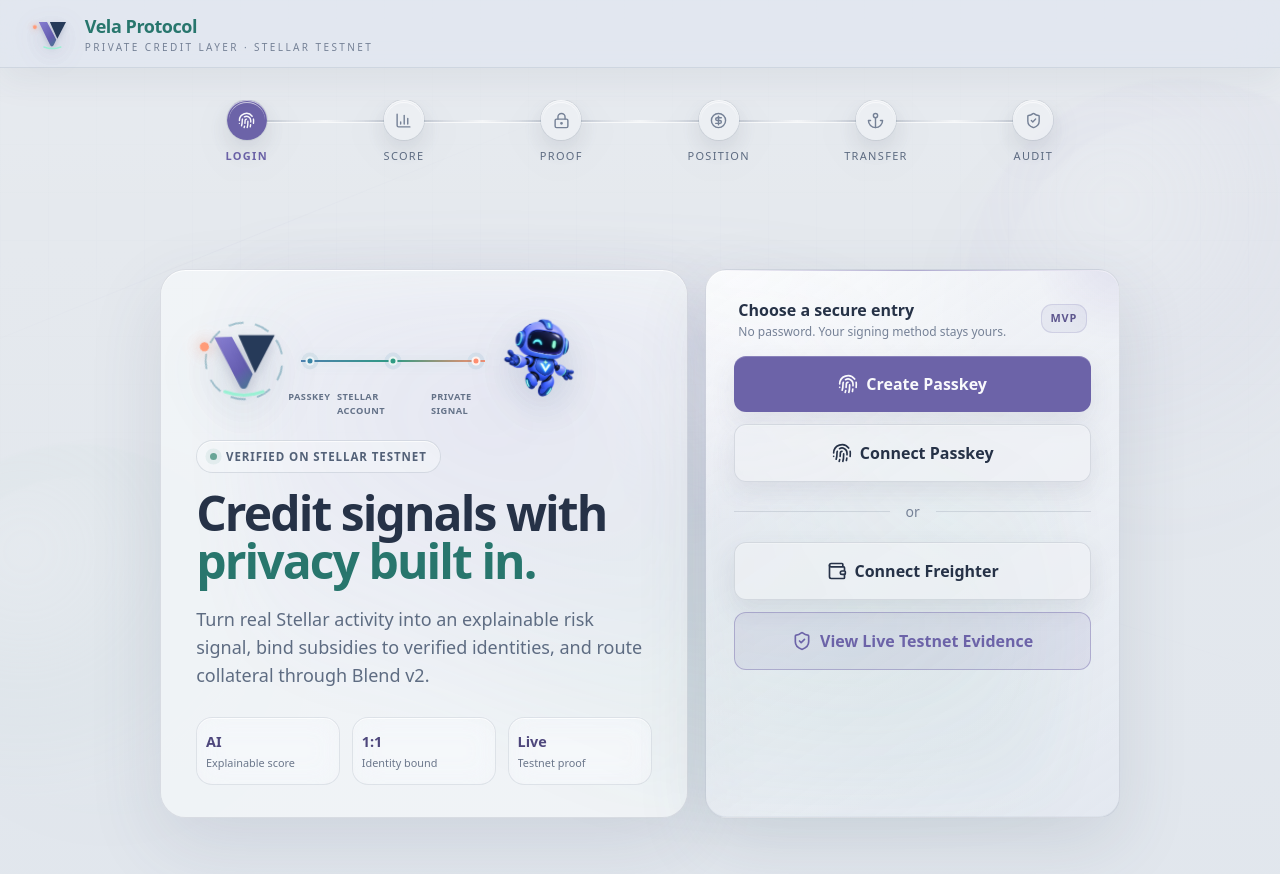
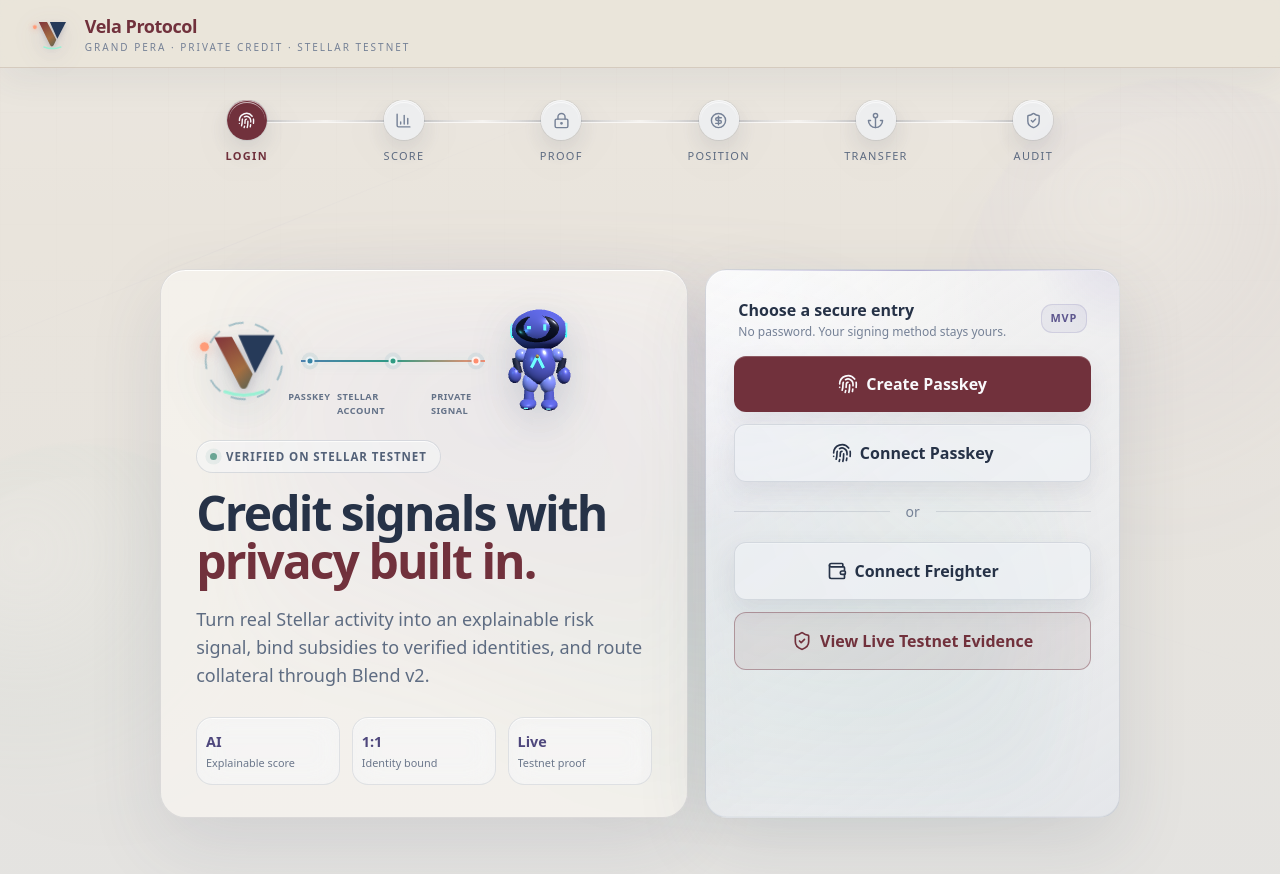
Before and after one commit to uguredgf/vela-protocol, a React (Vite) app in the folder vela-protocol/frontend/: page / in a window 1280 px wide. Built offline with nearby package versions, Linux system fonts and the light colour scheme; no server answers; what @stellar/stellar-sdk would draw is missing.

Commit message:
Add 3D Vela guide and Grand Pera theme

```diff
--- a/vela-protocol/frontend/package.json
+++ b/vela-protocol/frontend/package.json
@@ -18,11 +18,13 @@
     "react": "^18.3.0",
     "react-dom": "^18.3.0",
     "react-router-dom": "^6.26.0",
+    "three": "^0.186.0",
     "zustand": "^4.5.0"
   },
   "devDependencies": {
     "@types/react": "^18.3.0",
     "@types/react-dom": "^18.3.0",
+    "@types/three": "^0.186.0",
     "@vitejs/plugin-react": "^4.3.0",
     "autoprefixer": "^10.4.0",
     "postcss": "^8.4.0",
--- a/vela-protocol/frontend/src/components/PasskeyLogin.tsx
+++ b/vela-protocol/frontend/src/components/PasskeyLogin.tsx
@@ -7,6 +7,7 @@ import { bindClassicAccount, createFundedClassicAccount, PENDING_DEPLOY_SOURCE_K
 import { connectFreighter } from '../services/freighter';
 import { Fingerprint, ShieldCheck, Wallet } from 'lucide-react';
 import { ProtocolCore } from './ui/ProtocolCore';
+import { Vela3D } from './ui/Vela3D';
 
 export const PasskeyLogin: React.FC = () => {
   const { setAuth, setFreighterAuth, isAuthenticated, classicAccount } = useStore();
@@ -91,7 +92,7 @@ export const PasskeyLogin: React.FC = () => {
             <div className="hero-mark"><ProtocolCore variant="hero" active={isConnecting} /></div>
             <div className="login-identity-flow__line"><span /><span /><span /></div>
             <div className="login-identity-flow__labels"><span>Passkey</span><span>Stellar account</span><span>Private signal</span></div>
-            <motion.img className="login-mascot" src="/vela-mascot.png" alt="Vela protocol guide" animate={isConnecting ? { x: [0, 12, 0], y: [0, -7, 0], rotateY: [0, 20, 0] } : { x: [0, 5, -3, 0], y: [0, -6, -2, 0], rotateY: [-10, 14, -7, -10], rotateZ: [-1.5, 1.5, -1, -1.5] }} transition={{ duration: isConnecting ? 1.4 : 4.8, repeat: Infinity, ease: 'easeInOut' }} />
+            <Vela3D className="login-mascot" active={isConnecting} celebration={isAuthenticated} />
           </div>
           <div className="eyebrow mb-4">
             <span className="eyebrow__dot" /> Verified on Stellar testnet
--- a/vela-protocol/frontend/src/components/ScoreDisplay.tsx
+++ b/vela-protocol/frontend/src/components/ScoreDisplay.tsx
@@ -5,6 +5,7 @@ import { useNavigate } from 'react-router-dom';
 import { getScore } from '../services/scoring';
 import { ArrowDownRight, ArrowUpRight, Info, RefreshCcw, ShieldCheck } from 'lucide-react';
 import { Card3D } from './ui/Card3D';
+import { Vela3D } from './ui/Vela3D';
 
 const FEATURE_LABELS: Record<string, string> = {
   tx_count: 'Activity history', tx_frequency: 'Payment frequency', tx_regularity: 'Transaction regularity',
@@ -49,7 +50,7 @@ export const ScoreDisplay: React.FC = () => {
   const getTier = (value: number) => value >= 80 ? 'Strong signal' : value >= 60 ? 'Developing signal' : value >= 40 ? 'Limited signal' : 'Not enough signal';
 
   if (isLoading || score === null) return <div className="score-loader" role="status" aria-live="polite">
-    <div className="score-loader__stage"><span className="score-loader__ring score-loader__ring--one" /><span className="score-loader__ring score-loader__ring--two" /><motion.img src="/vela-mascot.png" alt="Vela is analysing your account" animate={{ y: [0, -7, 0], rotate: [-1, 1, -1] }} transition={{ repeat: Infinity, duration: 2.4, ease: 'easeInOut' }} /></div>
+    <div className="score-loader__stage"><span className="score-loader__ring score-loader__ring--one" /><span className="score-loader__ring score-loader__ring--two" /><Vela3D active /></div>
     <h2 className="text-xl font-semibold">Reading your Stellar activity…</h2>
     <p className="text-gray-400 mt-2">Vela is turning on-chain patterns into a private credit signal.</p>
   </div>;
--- a/vela-protocol/frontend/src/components/layout/Layout.tsx
+++ b/vela-protocol/frontend/src/components/layout/Layout.tsx
@@ -18,7 +18,7 @@ export const Layout: React.FC<{ children: React.ReactNode }> = ({ children }) =>
           <ProtocolCore />
           <div>
             <span className="block text-lg font-bold tracking-tight gradient-text">Vela Protocol</span>
-            <span className="hidden sm:block text-[10px] uppercase tracking-[0.24em] text-gray-500">Private credit layer · Stellar testnet</span>
+            <span className="hidden sm:block text-[10px] uppercase tracking-[0.2em] text-gray-500">Grand Pera · Private credit · Stellar testnet</span>
           </div>
         </div>
         {displayAddress && (
--- a/vela-protocol/frontend/src/components/ui/ProtocolCore.tsx
+++ b/vela-protocol/frontend/src/components/ui/ProtocolCore.tsx
@@ -10,9 +10,9 @@ export const ProtocolCore: React.FC<{ variant?: 'header' | 'hero'; active?: bool
       <svg viewBox="0 0 48 48" role="presentation">
         <defs>
           <linearGradient id={gradientId} x1="9" y1="5" x2="39" y2="43" gradientUnits="userSpaceOnUse">
-            <stop stopColor="#8B83D7" />
-            <stop offset=".55" stopColor="#655DB0" />
-            <stop offset="1" stopColor="#2E8B75" />
+            <stop stopColor="#7A2938" />
+            <stop offset=".55" stopColor="#A56F42" />
+            <stop offset="1" stopColor="#1D5660" />
           </linearGradient>
         </defs>
         <circle className="protocol-core__signal" cx="24" cy="24" r="20" />
--- /dev/null
+++ b/vela-protocol/frontend/src/components/ui/Vela3D.tsx
@@ -0,0 +1,97 @@
+import React, { useEffect, useRef } from 'react';
+import * as THREE from 'three';
+
+type Vela3DProps = { className?: string; active?: boolean; celebration?: boolean };
+
+const material = (color: number, metalness = .15, roughness = .34) => new THREE.MeshStandardMaterial({ color, metalness, roughness });
+
+export const Vela3D: React.FC<Vela3DProps> = ({ className = '', active = false, celebration = false }) => {
+  const mountRef = useRef<HTMLDivElement>(null);
+
+  useEffect(() => {
+    const mount = mountRef.current;
+    if (!mount) return;
+
+    const scene = new THREE.Scene();
+    const camera = new THREE.PerspectiveCamera(30, 1, .1, 100);
+    camera.position.set(0, .15, 9.5);
+    const renderer = new THREE.WebGLRenderer({ alpha: true, antialias: true, powerPreference: 'high-performance' });
+    renderer.setPixelRatio(Math.min(window.devicePixelRatio, 1.75));
+    renderer.setClearColor(0x000000, 0);
+    renderer.outputColorSpace = THREE.SRGBColorSpace;
+    mount.appendChild(renderer.domElement);
+
+    const robot = new THREE.Group();
+    scene.add(robot);
+    const violet = material(0x5d63d8, .28, .27);
+    const violetLight = material(0x8993ff, .2, .24);
+    const navy = material(0x10162f, .4, .2);
+    const joint = material(0x1d2344, .3, .38);
+    const cyan = new THREE.MeshStandardMaterial({ color: 0x6ef4e1, emissive: 0x20bfae, emissiveIntensity: 2, metalness: .1, roughness: .2 });
+    const brass = new THREE.MeshStandardMaterial({ color: 0xcba45d, emissive: 0x4b3210, emissiveIntensity: .2, metalness: .65, roughness: .24 });
+
+    const mesh = (geometry: THREE.BufferGeometry, mat: THREE.Material, position: [number, number, number], scale: [number, number, number]) => {
+      const item = new THREE.Mesh(geometry, mat);
+      item.position.set(...position); item.scale.set(...scale); item.castShadow = true; robot.add(item); return item;
+    };
+
+    mesh(new THREE.SphereGeometry(1, 40, 28), violet, [0, 1.15, 0], [1.25, .92, .92]);
+    mesh(new THREE.SphereGeometry(1, 40, 28), navy, [0, 1.13, .69], [.92, .57, .17]);
+    mesh(new THREE.BoxGeometry(.17, .13, .08), cyan, [-.31, 1.15, .87], [1, 1, 1]);
+    mesh(new THREE.BoxGeometry(.12, .25, .08), cyan, [.34, 1.15, .87], [1, 1, 1]);
+    mesh(new THREE.CylinderGeometry(.32, .32, .18, 32), violetLight, [-1.12, 1.15, 0], [1, 1, 1]).rotation.z = Math.PI / 2;
+    mesh(new THREE.CylinderGeometry(.32, .32, .18, 32), violetLight, [1.12, 1.15, 0], [1, 1, 1]).rotation.z = Math.PI / 2;
+    mesh(new THREE.TorusGeometry(.29, .045, 12, 36), cyan, [-1.22, 1.15, 0], [1, 1, 1]).rotation.y = Math.PI / 2;
+    mesh(new THREE.TorusGeometry(.29, .045, 12, 36), cyan, [1.22, 1.15, 0], [1, 1, 1]).rotation.y = Math.PI / 2;
+
+    mesh(new THREE.SphereGeometry(1, 32, 24), violet, [0, -.35, 0], [.75, .95, .56]);
+    mesh(new THREE.SphereGeometry(1, 24, 18), joint, [0, .25, 0], [.35, .18, .3]);
+    const vLeft = mesh(new THREE.BoxGeometry(.13, .58, .07), cyan, [-.13, -.26, .58], [1, 1, 1]); vLeft.rotation.z = -.48;
+    const vRight = mesh(new THREE.BoxGeometry(.13, .58, .07), cyan, [.13, -.26, .58], [1, 1, 1]); vRight.rotation.z = .48;
+    mesh(new THREE.SphereGeometry(1, 20, 16), brass, [0, -.03, .64], [.08, .08, .05]);
+
+    const limb = (x: number) => {
+      mesh(new THREE.SphereGeometry(1, 22, 16), violetLight, [x * .82, .02, 0], [.28, .31, .3]);
+      const arm = mesh(new THREE.CylinderGeometry(.15, .18, .72, 20), joint, [x * 1.02, -.45, 0], [1, 1, 1]); arm.rotation.z = x * -.22;
+      mesh(new THREE.SphereGeometry(1, 22, 16), violet, [x * 1.12, -.88, 0], [.3, .38, .29]);
+      mesh(new THREE.SphereGeometry(1, 22, 16), violetLight, [x * .4, -1.22, 0], [.36, .48, .35]);
+      mesh(new THREE.CylinderGeometry(.2, .25, .76, 22), violet, [x * .46, -1.78, 0], [1, 1, 1]);
+      mesh(new THREE.SphereGeometry(1, 22, 16), violet, [x * .48, -2.18, .12], [.37, .24, .58]);
+      mesh(new THREE.BoxGeometry(.18, .05, .11), cyan, [x * .48, -2.25, .64], [1, 1, 1]);
+    };
+    limb(-1); limb(1);
+
+    scene.add(new THREE.HemisphereLight(0xeaf8ff, 0x1b1730, 2.5));
+    const key = new THREE.DirectionalLight(0xffffff, 3.1); key.position.set(4, 6, 6); scene.add(key);
+    const rim = new THREE.PointLight(0x5ff2dc, 7, 12); rim.position.set(-3, 1, 3); scene.add(rim);
+
+    const resize = () => {
+      const { width, height } = mount.getBoundingClientRect();
+      renderer.setSize(Math.max(width, 1), Math.max(height, 1), false);
+      camera.aspect = width / Math.max(height, 1); camera.updateProjectionMatrix();
+    };
+    const observer = new ResizeObserver(resize); observer.observe(mount); resize();
+    const clock = new THREE.Clock();
+    let frame = 0;
+    const reduceMotion = window.matchMedia('(prefers-reduced-motion: reduce)').matches;
+    const render = () => {
+      const t = clock.getElapsedTime();
+      const pace = active ? 1.7 : .65;
+      robot.rotation.y = reduceMotion ? -.12 : Math.sin(t * pace) * (celebration ? .5 : .28);
+      robot.rotation.x = reduceMotion ? 0 : Math.sin(t * .45) * .025;
+      robot.position.y = reduceMotion ? .35 : .35 + Math.sin(t * (active ? 2.4 : 1.25)) * .07;
+      if (celebration) robot.rotation.z = Math.sin(t * 2.2) * .04;
+      renderer.render(scene, camera);
+      frame = requestAnimationFrame(render);
+    };
+    render();
+
+    return () => {
+      cancelAnimationFrame(frame); observer.disconnect();
+      robot.traverse(item => { if (item instanceof THREE.Mesh) { item.geometry.dispose(); const mats = Array.isArray(item.material) ? item.material : [item.material]; mats.forEach(mat => mat.dispose()); } });
+      renderer.dispose(); renderer.domElement.remove();
+    };
+  }, [active, celebration]);
+
+  return <div ref={mountRef} className={`vela-3d ${className}`} role="img" aria-label="Animated 3D Vela robot" />;
+};
--- a/vela-protocol/frontend/src/components/ui/VelaGuide.tsx
+++ b/vela-protocol/frontend/src/components/ui/VelaGuide.tsx
@@ -2,6 +2,7 @@ import React from 'react';
 import { motion } from 'framer-motion';
 import { useLocation } from 'react-router-dom';
 import { useStore } from '../../store/useStore';
+import { Vela3D } from './Vela3D';
 
 const routeMessages: Record<string, { eyebrow: string; message: string }> = {
   '/': { eyebrow: 'Vela guide', message: 'Choose a secure way in' },
@@ -36,11 +37,11 @@ export const VelaGuide: React.FC = () => {
       role="status"
       aria-label={`${copy.eyebrow}: ${copy.message}`}
     >
-      <div className="vela-guide__scene" aria-hidden="true">
+      <div className="vela-guide__scene">
         <span className="vela-guide__orbit" /><span className="vela-guide__spark vela-guide__spark--one" /><span className="vela-guide__spark vela-guide__spark--two" />
-        <motion.img className="vela-guide__mascot" src="/vela-mascot.png" alt="" animate={completion ? { y: [0, -8, 0], rotateZ: [-2, 2, -2], scale: [1, 1.04, 1] } : { y: [0, -4, 0], rotateY: [-5, 8, -5] }} transition={{ duration: completion ? 1.7 : 3.2, repeat: Infinity, ease: 'easeInOut' }} />
+        <Vela3D className="vela-guide__mascot" active={!completion} celebration={!!completion} />
       </div>
-      <div className="vela-guide__copy">
+      <div className="vela-guide__copy" aria-hidden="true">
         <span>{copy.eyebrow}</span>
         <strong>{copy.message}</strong>
       </div>
--- a/vela-protocol/frontend/src/index.css
+++ b/vela-protocol/frontend/src/index.css
@@ -9,7 +9,7 @@
   }
 
   html {
-    background: #dce3ed;
+    background: #e7e0d5;
   }
 
   body {
@@ -34,7 +34,7 @@
 
 .gradient-text {
   color: transparent;
-  background: linear-gradient(115deg, #625a9d 10%, #7b72ad 50%, #397b75 100%);
+  background: linear-gradient(115deg, #732d3b 10%, #a06f45 52%, #21545d 100%);
   background-clip: text;
   -webkit-background-clip: text;
 }
@@ -62,8 +62,8 @@
 }
 
 .app-header {
-  border-bottom: 1px solid rgba(70, 82, 106, .12);
-  background: rgba(224, 230, 239, .7);
+  border-bottom: 1px solid rgba(111, 72, 52, .16);
+  background: rgba(234, 228, 217, .82);
   box-shadow: 0 12px 35px rgba(63, 73, 96, .07);
   backdrop-filter: blur(24px) saturate(135%);
   -webkit-backdrop-filter: blur(24px) saturate(135%);
@@ -114,17 +114,15 @@
   isolation: isolate;
   overflow: hidden;
   color: #263247;
-  background:
-    radial-gradient(circle at 50% -10%, rgba(248, 249, 252, .82), transparent 38%),
-    linear-gradient(135deg, #d7e0eb 0%, #e5e1eb 48%, #d6e4e2 100%);
+  background: #e8e2d9;
 }
 
 .animated-bg__grid {
   position: absolute;
   inset: 0;
   opacity: .42;
-  background-image: linear-gradient(rgba(83, 97, 125, .055) 1px, transparent 1px), linear-gradient(90deg, rgba(83, 97, 125, .055) 1px, transparent 1px);
-  background-size: 48px 48px;
+  background-image: linear-gradient(rgba(102, 75, 59, .045) 1px, transparent 1px), linear-gradient(90deg, rgba(102, 75, 59, .045) 1px, transparent 1px);
+  background-size: 56px 56px;
   mask-image: linear-gradient(to bottom, black, transparent 78%);
 }
 
@@ -226,7 +224,7 @@
 
 .score-loader { min-height: 420px; display: flex; flex-direction: column; align-items: center; justify-content: center; text-align: center; }
 .score-loader__stage { position: relative; display: grid; place-items: center; width: 170px; height: 170px; margin-bottom: 1rem; }
-.score-loader__stage img { position: relative; z-index: 2; width: 124px; height: 124px; object-fit: contain; filter: drop-shadow(0 16px 22px rgba(75,66,145,.2)); }
+.score-loader__stage .vela-3d { position: relative; z-index: 2; width: 145px; height: 165px; filter: drop-shadow(0 16px 22px rgba(75,66,145,.2)); }
 .score-loader__ring { position: absolute; inset: 16px; border: 1px solid rgba(108,99,168,.24); border-radius: 50%; animation: scan-breathe 2.4s ease-out infinite; }
 .score-loader__ring--two { inset: 2px; border-color: rgba(46,139,117,.18); animation-delay: .8s; }
 .signal-factor { display: flex; align-items: center; gap: .7rem; padding: .72rem .8rem; border: 1px solid rgba(69,82,108,.1); border-radius: .85rem; background: rgba(238,241,245,.62); }
@@ -238,12 +236,12 @@
 .score-details code { color: #3f4d64; }
 .model-note { background: rgba(241,244,248,.64); }
 
-.page-login.animated-bg { background: #e5e9ee; }
+.page-login.animated-bg { background: #e9e4dc; }
 .page-login .ambient-orb, .page-login .animated-bg__beam { opacity: .12; animation: none; }
 .page-login .animated-bg__grid { opacity: .22; }
-.page-login .hero-copy-glass { background: rgba(247,249,251,.68); }
+.page-login .hero-copy-glass { background: rgba(248,245,239,.76); }
 .page-login .hero-copy-glass::after { display: none; }
-.page-login .gradient-text { color: #28766d; background: none; -webkit-text-fill-color: currentColor; }
+.page-login .gradient-text { color: #71313c; background: none; -webkit-text-fill-color: currentColor; }
 
 .page-score.animated-bg { background: #edf0f2; }
 .page-score .ambient-orb--lavender { background: rgba(190,45,53,.08); }
@@ -307,7 +305,8 @@
 
 .login-identity-flow { position: relative; width: min(100%, 390px); min-height: 118px; display: grid; grid-template-columns: 96px 1fr 92px; align-items: center; gap: .55rem; perspective: 700px; }
 .hero-mark { display: grid; place-items: center; }
-.login-mascot { width: 90px; height: 90px; object-fit: contain; filter: drop-shadow(0 15px 20px rgba(40,69,112,.2)); transform-style: preserve-3d; }
+.vela-3d canvas { display: block; width: 100%; height: 100%; }
+.login-mascot { width: 90px; height: 112px; filter: drop-shadow(0 15px 20px rgba(40,69,112,.2)); transform-style: preserve-3d; }
 .login-identity-flow__line { position: relative; height: 2px; background: linear-gradient(90deg, #4f7fb0, #2f9b83, #ff8f70); box-shadow: 0 0 15px rgba(47,155,131,.2); }
 .login-identity-flow__line span { position: absolute; top: 50%; width: 9px; height: 9px; border: 2px solid rgba(255,255,255,.9); border-radius: 50%; background: #3985a6; transform: translate(-50%,-50%); box-shadow: 0 0 0 4px rgba(57,133,166,.1); }
 .login-identity-flow__line span:nth-child(1) { left: 5%; }
@@ -441,41 +440,42 @@
   display: flex;
   align-items: center;
   gap: .7rem;
-  padding: .58rem .72rem .58rem .58rem;
+  padding: 0;
   border: 1px solid rgba(75,87,111,.16);
   border-radius: 1.1rem;
-  background: rgba(241,244,248,.72);
-  box-shadow: 0 18px 48px rgba(63,73,99,.16), inset 0 1px 0 rgba(255,255,255,.82);
-  backdrop-filter: blur(20px) saturate(135%);
-  -webkit-backdrop-filter: blur(20px) saturate(135%);
+  background: transparent;
+  box-shadow: none;
+  border-color: transparent;
+  backdrop-filter: none;
+  -webkit-backdrop-filter: none;
   pointer-events: none;
-  transition: right .7s cubic-bezier(.2,.8,.2,1), left .7s cubic-bezier(.2,.8,.2,1), bottom .7s cubic-bezier(.2,.8,.2,1), border-color .3s ease;
+  transition: right .7s cubic-bezier(.2,.8,.2,1), left .7s cubic-bezier(.2,.8,.2,1), bottom .7s cubic-bezier(.2,.8,.2,1);
 }
-.vela-guide--score { right: auto; left: 1.25rem; bottom: 22%; animation: guide-roam-left 7s ease-in-out infinite; }
-.vela-guide--proof { right: 1.25rem; left: auto; bottom: 20%; animation: guide-roam-right 8s ease-in-out infinite; }
-.vela-guide--position { right: auto; left: 1.25rem; bottom: 31%; animation: guide-roam-left 6.5s ease-in-out infinite reverse; }
-.vela-guide--anchor { right: 1.25rem; left: auto; bottom: 14%; animation: guide-roam-right 7.5s ease-in-out infinite; }
-.vela-guide--transparency { right: auto; left: 1.25rem; bottom: 18%; animation: guide-roam-left 8s ease-in-out infinite; }
-.vela-guide--evidence { right: 1.25rem; bottom: 28%; animation: guide-roam-right 7s ease-in-out infinite; }
-.vela-guide.is-complete { border-color: rgba(38,139,106,.32); background: rgba(235,248,243,.77); }
-.vela-guide__scene { position: relative; display: grid; place-items: center; width: 58px; height: 58px; perspective: 500px; }
+.vela-guide--score { right: auto; left: 1.25rem; bottom: 18%; }
+.vela-guide--proof { right: 1.25rem; left: auto; bottom: 18%; }
+.vela-guide--position { right: auto; left: 1.25rem; bottom: 22%; }
+.vela-guide--anchor { right: 1.25rem; left: auto; bottom: 14%; }
+.vela-guide--transparency { right: auto; left: 1.25rem; bottom: 16%; }
+.vela-guide--evidence { right: 1.25rem; bottom: 18%; }
+.vela-guide__scene { position: relative; display: grid; place-items: center; width: 84px; height: 112px; perspective: 500px; }
 
 .vela-guide__mascot {
   position: relative;
   z-index: 2;
-  width: 58px;
-  height: 58px;
+  width: 84px;
+  height: 112px;
   flex: 0 0 auto;
-  object-fit: contain;
   filter: drop-shadow(0 9px 14px rgba(74,66,121,.24));
-  animation: guide-float 4.5s ease-in-out infinite;
 }
 .vela-guide__orbit { position: absolute; inset: 7px; border: 1px solid rgba(49,138,157,.3); border-radius: 50%; transform: rotateX(68deg); animation: companion-orbit 5s linear infinite; }
 .vela-guide__spark { position: absolute; z-index: 3; width: 5px; height: 5px; border-radius: 50%; background: #ff916f; box-shadow: 0 0 8px rgba(255,130,96,.5); animation: spark-hop 2.4s ease-in-out infinite; }
 .vela-guide__spark--one { top: 5px; right: 5px; }
 .vela-guide__spark--two { bottom: 7px; left: 2px; width: 4px; height: 4px; background: #37a68b; animation-delay: -1.1s; }
-.vela-guide__copy { display: flex; flex-direction: column; max-width: 180px; }
-.vela-guide__copy span { color: #71699f; font-size: .6rem; font-weight: 750; letter-spacing: .13em; text-transform: uppercase; }
+.vela-guide__copy { position: relative; display: flex; flex-direction: column; max-width: 190px; padding: .62rem .78rem; border: 1px solid rgba(91,63,50,.16); border-radius: 1rem; background: rgba(250,247,241,.92); box-shadow: 0 12px 30px rgba(68,48,42,.11); }
+.vela-guide__copy::before, .vela-guide__copy::after { content: ''; position: absolute; left: -12px; bottom: 15px; border-radius: 50%; background: rgba(250,247,241,.96); border: 1px solid rgba(91,63,50,.14); }
+.vela-guide__copy::before { width: 8px; height: 8px; }
+.vela-guide__copy::after { left: -22px; bottom: 8px; width: 5px; height: 5px; }
+.vela-guide__copy span { color: #8a493f; font-size: .6rem; font-weight: 750; letter-spacing: .13em; text-transform: uppercase; }
 .vela-guide__copy strong { margin-top: .12rem; color: #3c485e; font-size: .73rem; font-weight: 650; white-space: nowrap; }
 
 /* Compatibility layer for legacy dark-theme utility classes. */
@@ -490,7 +490,10 @@
 .animated-bg .bg-surface\/50 { background-color: rgba(238,241,245,.5); }
 .animated-bg .bg-surface\/80 { background-color: rgba(238,241,245,.8); }
 .animated-bg .bg-accent.text-white,
-.animated-bg button.bg-accent { color: #f9f9fc; }
+.animated-bg button.bg-accent { color: #f9f9fc; background-color: #71313c; }
+.animated-bg .text-accent { color: #71313c; }
+.animated-bg .border-accent\/40 { border-color: rgba(113,49,60,.4); }
+.animated-bg .bg-accent\/10 { background-color: rgba(113,49,60,.08); }
 .animated-bg .bg-success.text-white { color: #f7fbfa; }
 .animated-bg .hover\:text-white:hover { color: #263247; }
 .animated-bg .text-green-300,
@@ -525,8 +528,6 @@ input[type='number']::placeholder { color: #8a95a7; }
 @keyframes flow-scan { 0% { transform: translateX(0); opacity: 0; } 20% { opacity: 1; } 100% { transform: translateX(260%); opacity: 0; } }
 @keyframes companion-orbit { to { transform: rotateX(68deg) rotateZ(360deg); } }
 @keyframes spark-hop { 0%,100% { transform: translate3d(0,0,0) scale(.8); opacity: .45; } 50% { transform: translate3d(3px,-7px,12px) scale(1.25); opacity: 1; } }
-@keyframes guide-roam-left { 0%,100% { transform: translate3d(0,0,0) rotateY(-3deg); } 35% { transform: translate3d(42px,-28px,18px) rotateY(12deg); } 70% { transform: translate3d(14px,24px,8px) rotateY(-10deg); } }
-@keyframes guide-roam-right { 0%,100% { transform: translate3d(0,0,0) rotateY(4deg); } 35% { transform: translate3d(-46px,-25px,20px) rotateY(-14deg); } 72% { transform: translate3d(-16px,22px,7px) rotateY(11deg); } }
 @keyframes verify-circle { to { stroke-dashoffset: 0; } }
 @keyframes verify-tick { 70% { stroke-dashoffset: 0; transform: scale(1.08); transform-origin: center; } 100% { stroke-dashoffset: 0; transform: scale(1); transform-origin: center; } }
 @keyframes orb-float-one { from { transform: translate3d(0,0,0) rotate(0deg); } to { transform: translate3d(-4vw,5vh,0) rotate(10deg); } }
@@ -549,8 +550,8 @@ input[type='number']::placeholder { color: #8a95a7; }
   .metric-chip { padding-inline: .35rem; }
   .vela-guide { right: .75rem; bottom: .75rem; padding: .45rem; border-radius: 1rem; }
   .vela-guide__copy { display: none; }
-  .vela-guide__mascot { width: 43px; height: 43px; }
-  .vela-guide__scene { width: 44px; height: 44px; }
+  .vela-guide__mascot { width: 62px; height: 82px; }
+  .vela-guide__scene { width: 62px; height: 82px; }
   .login-identity-flow { grid-template-columns: 74px 1fr 68px; min-height: 96px; }
   .protocol-core--hero { width: 72px; height: 72px; }
   .login-mascot { width: 68px; height: 68px; }
```
Also changed, not shown: 1 other file (tests, documents, lock files or other folders).
